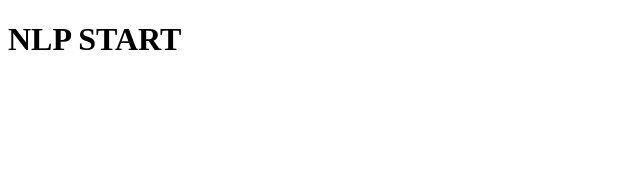
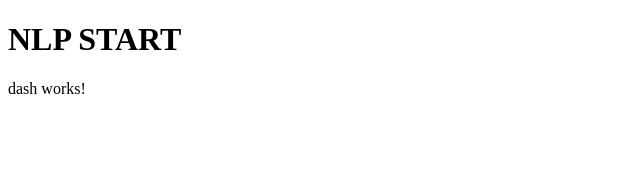
Before and after one commit to nikunjsingh93/angular-nlp-notes, an Angular app: page / in a window 1280 px wide. Shown: the top 170 px of the page, without its empty margins (0-640 px from the left). Built offline with nearby package versions, Linux system fonts and the light colour scheme.

Commit message:
added dash component and installed tljs

```diff
--- a/package.json
+++ b/package.json
@@ -19,6 +19,8 @@
     "@angular/platform-browser": "~9.1.9",
     "@angular/platform-browser-dynamic": "~9.1.9",
     "@angular/router": "~9.1.9",
+    "@tensorflow-models/qna": "^1.0.0",
+    "@tensorflow/tfjs": "^2.8.1",
     "rxjs": "~6.5.4",
     "tslib": "^1.10.0",
     "zone.js": "~0.10.2"
--- a/src/app/app.component.html
+++ b/src/app/app.component.html
@@ -1 +1,3 @@
 <h1> NLP START</h1>
+
+<app-dash></app-dash>
--- a/src/app/app.module.ts
+++ b/src/app/app.module.ts
@@ -2,10 +2,12 @@ import { BrowserModule } from '@angular/platform-browser';
 import { NgModule } from '@angular/core';
 
 import { AppComponent } from './app.component';
+import { DashComponent } from './dash/dash.component';
 
 @NgModule({
   declarations: [
-    AppComponent
+    AppComponent,
+    DashComponent
   ],
   imports: [
     BrowserModule
--- /dev/null
+++ b/src/app/dash/dash.component.html
@@ -0,0 +1 @@
+<p>dash works!</p>
--- /dev/null
+++ b/src/app/dash/dash.component.ts
@@ -0,0 +1,15 @@
+import { Component, OnInit } from '@angular/core';
+
+@Component({
+  selector: 'app-dash',
+  templateUrl: './dash.component.html',
+  styleUrls: ['./dash.component.scss']
+})
+export class DashComponent implements OnInit {
+
+  constructor() { }
+
+  ngOnInit(): void {
+  }
+
+}
```
Also changed, not shown: src/app/dash/dash.component.scss (added), 2 other files (tests, documents, lock files or other folders).
